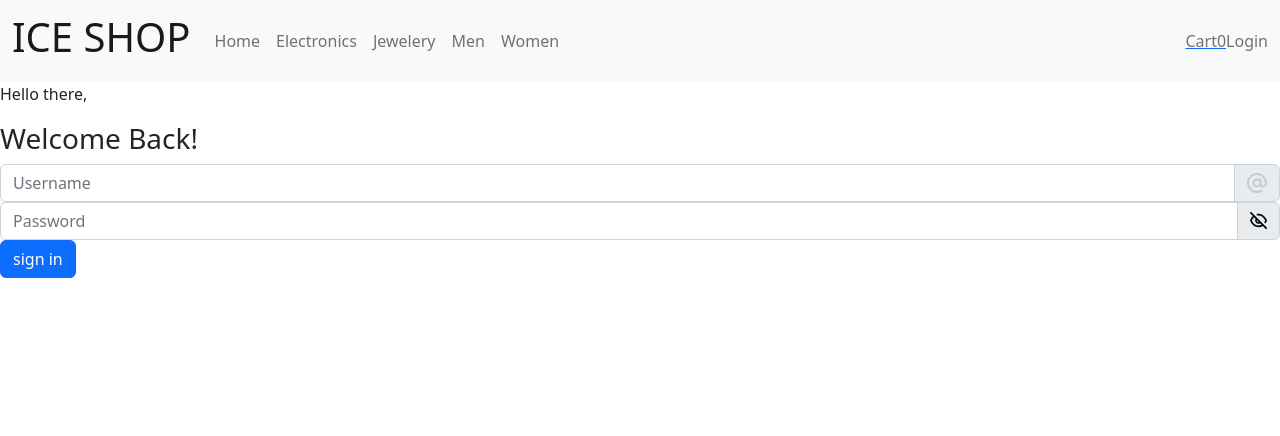
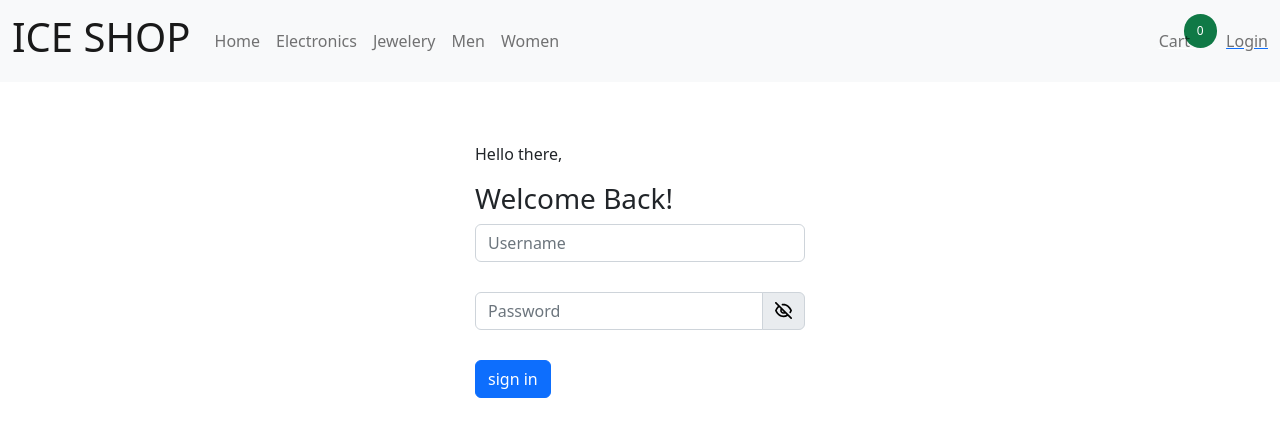
Before and after one commit to Lucignation/ice-shop, a React (Create React App) app: page /signin in a window 1280 px wide. Shown: the top 436 px of the page. Built offline with nearby package versions, Linux system fonts and the light colour scheme; no server answers.

Commit message:
more styling

```diff
--- a/src/components/Input/input.component.tsx
+++ b/src/components/Input/input.component.tsx
@@ -54,9 +54,6 @@ const Input: FC<props> = ({ formType, placeholder, name, setValue, value }) => {
             value={value}
             onChange={(e) => setValue(e.target.value)}
           />
-          <span className={`input-group-text`}>
-            <img src={HandleIcon} alt='handle' />
-          </span>
         </div>
       )}
     </div>
--- a/src/components/Input/input.module.scss
+++ b/src/components/Input/input.module.scss
@@ -0,0 +1,3 @@
+.singleInput {
+  margin-bottom: 30px;
+}
--- a/src/components/navbar/navbar.component.tsx
+++ b/src/components/navbar/navbar.component.tsx
@@ -1,28 +1,26 @@
 import { useState, useEffect } from 'react';
 import { useDispatch, useSelector } from 'react-redux';
-import { NavLink, useLocation } from 'react-router-dom';
+import { NavLink, useLocation, useNavigate } from 'react-router-dom';
 
 import { logOut } from '../../store/Reducer';
 import { RootState } from '../../store/store';
 
+import styles from './navbar.module.scss';
+
 const Navbar = () => {
   const dispatch = useDispatch();
   const location = useLocation();
+  const navigate = useNavigate();
 
   const currentState = useSelector((state: RootState) => state.user);
 
   const { cart } = currentState;
 
-  const userToken: string | null = localStorage.getItem('token');
-
-  const [token, setToken] = useState<string | null>(userToken);
-
-  useEffect(() => {
-    setToken(userToken);
-  }, [token]);
+  const token: string | null = localStorage.getItem('token');
 
   const handleLogout = () => {
     dispatch(logOut());
+    navigate('/');
   };
   return (
     <nav className='navbar navbar-expand-lg bg-light'>
@@ -102,16 +100,22 @@ const Navbar = () => {
               </a>
             </li>
           </ul>
-          <NavLink to='/cart'>
-            <span className='navbar-text'>Cart</span>
-            <span className='navbar-text'>{cart.length}</span>
-          </NavLink>
+          <div className={styles.cart}>
+            <NavLink to='/cart'>
+              <span className={`navbar-text ${styles.cart_link}`}>Cart</span>\
+            </NavLink>
+            <span className={`navbar-text ${styles.item_num}`}>
+              {cart.length}
+            </span>
+          </div>
           {token ? (
-            <span className='navbar-text' onClick={handleLogout}>
+            <span className='navbar-text btn' onClick={handleLogout}>
               Logout
             </span>
           ) : (
-            <span className='navbar-text'>Login</span>
+            <NavLink to='/signin'>
+              <span className='navbar-text'>Login</span>
+            </NavLink>
           )}
         </div>
       </div>
--- /dev/null
+++ b/src/components/navbar/navbar.module.scss
@@ -0,0 +1,28 @@
+.cart_link {
+  cursor: pointer;
+  margin-left: 10px;
+  z-index: 1500;
+  position: relative;
+}
+
+.cart {
+  position: relative;
+  margin-right: 30px !important;
+}
+
+.cart a {
+  color: #fff;
+}
+
+.item_num {
+  position: absolute;
+  background-color: #107946;
+  font-size: 12px;
+  //   width: 30px;
+  //   height: 30px;
+  padding: 6px 13px;
+  border-radius: 40px;
+  top: -15px;
+  left: 35px;
+  color: #fff !important;
+}
--- a/src/pages/signin/signin.module.scss
+++ b/src/pages/signin/signin.module.scss
@@ -0,0 +1,5 @@
+.login_container {
+  width: 330px;
+  margin: auto;
+  margin-top: 60px;
+}
```
